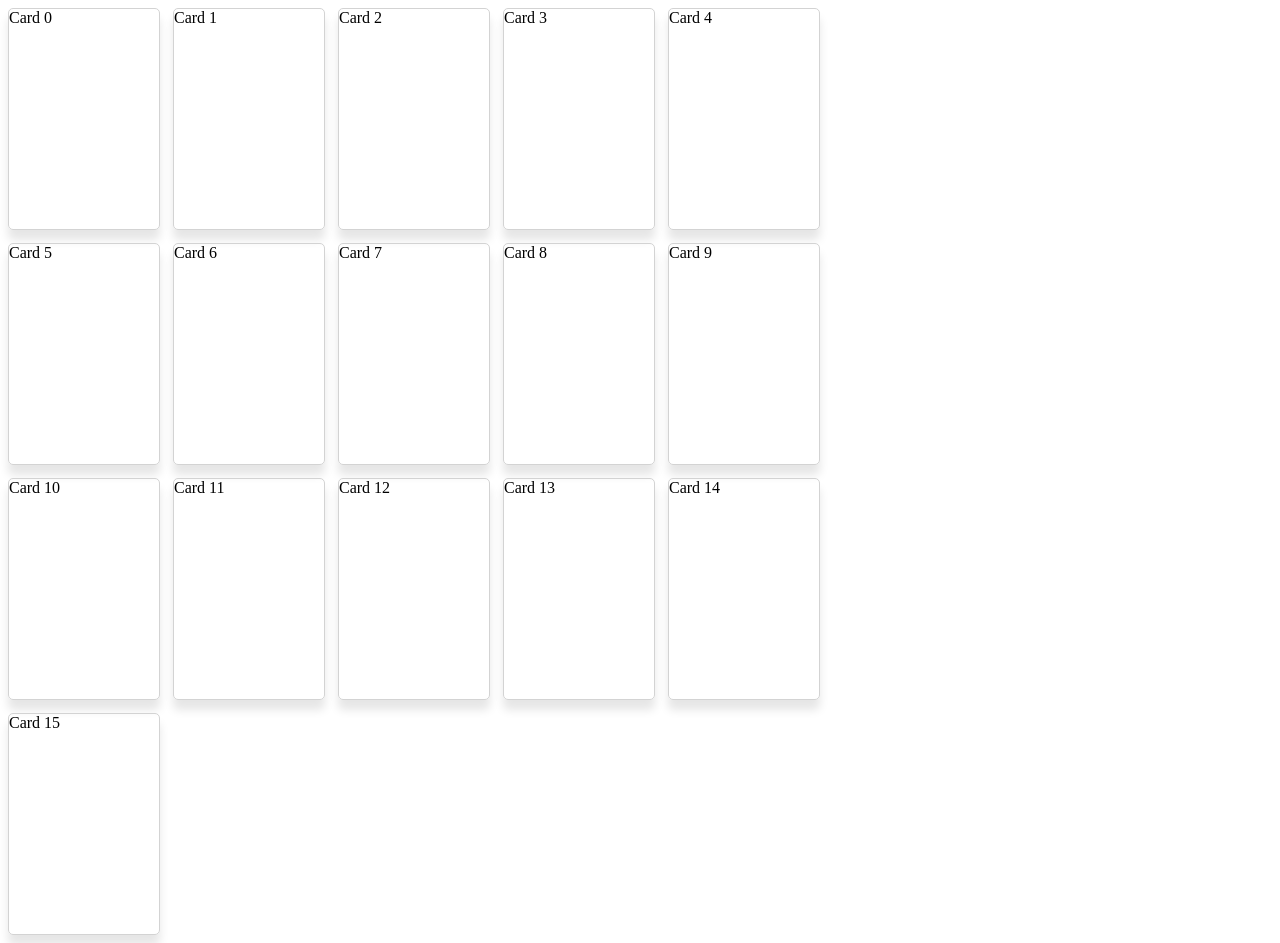
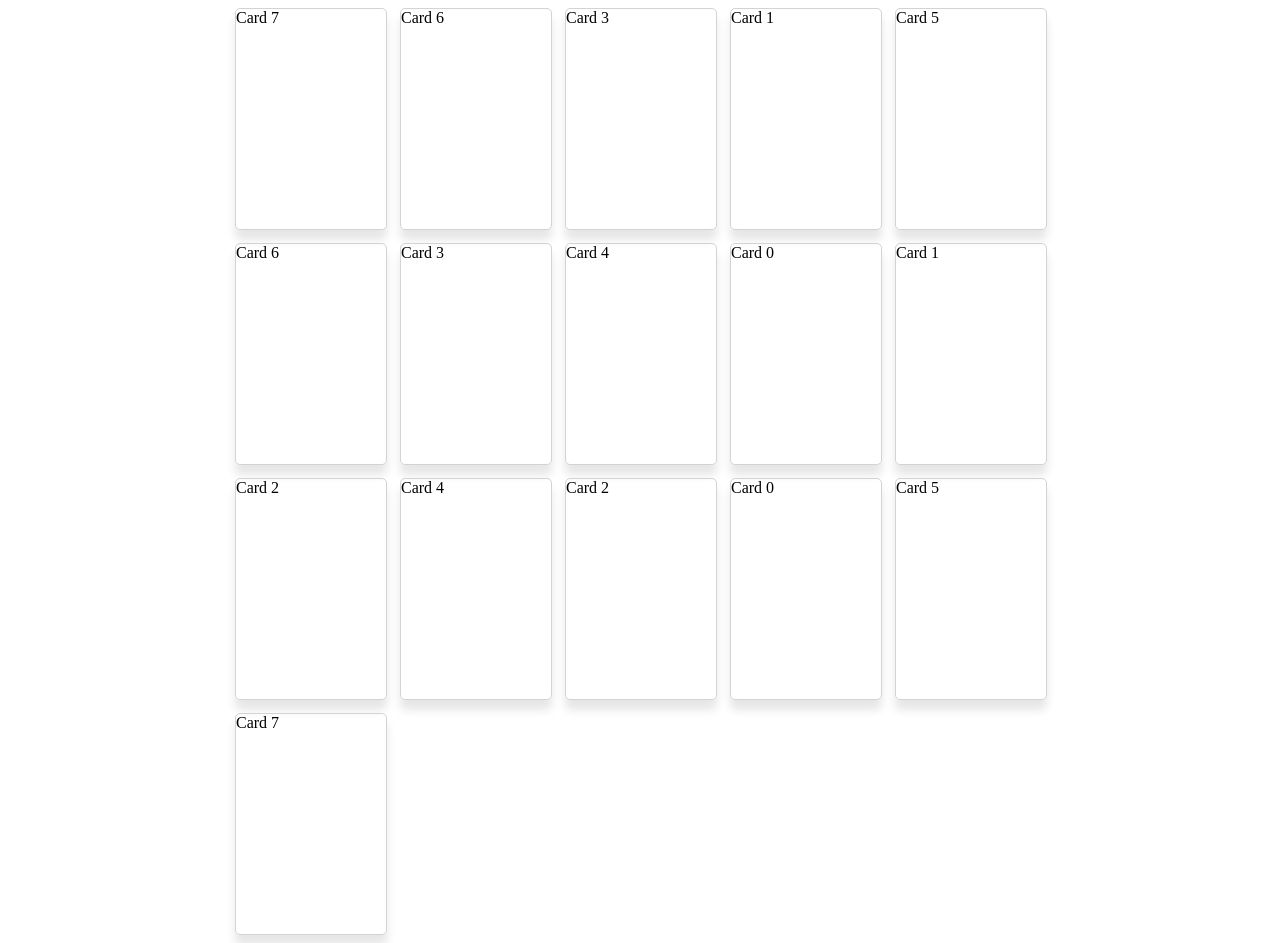
Before and after one commit to MaciejReimann/memory-game, a React (Create React App) app: page / in a window 1280 px wide. Built offline with nearby package versions, Linux system fonts and the light colour scheme; no server answers.

Commit message:
basic game logic implemented

```diff
--- a/package.json
+++ b/package.json
@@ -8,12 +8,14 @@
     "@testing-library/user-event": "^7.1.2",
     "@types/classnames": "^2.2.9",
     "@types/jest": "^25.1.0",
+    "@types/lodash": "^4.14.149",
     "@types/node": "^13.5.1",
     "@types/react": "^16.9.19",
     "@types/react-dom": "^16.9.5",
     "@types/socket.io-client": "^1.4.32",
     "@use-it/event-listener": "^0.1.3",
     "classnames": "^2.2.6",
+    "lodash": "^4.17.15",
     "node-sass": "^4.13.1",
     "react": "^16.12.0",
     "react-dom": "^16.12.0",
--- a/src/App.module.scss
+++ b/src/App.module.scss
@@ -1,38 +1,5 @@
-.App {
-  text-align: center;
+.wrapper {
+  display: flex;
+  justify-content: center;
+  align-items: center;
 }
-
-.App-logo {
-  height: 40vmin;
-  pointer-events: none;
-}
-
-@media (prefers-reduced-motion: no-preference) {
-  .App-logo {
-    animation: App-logo-spin infinite 20s linear;
-  }
-}
-
-.App-header {
-  background-color: #282c34;
-  min-height: 100vh;
-  display: flex;
-  flex-direction: column;
-  align-items: center;
-  justify-content: center;
-  font-size: calc(10px + 2vmin);
-  color: white;
-}
-
-.App-link {
-  color: #61dafb;
-}
-
-@keyframes App-logo-spin {
-  from {
-    transform: rotate(0deg);
-  }
-  to {
-    transform: rotate(360deg);
-  }
-}
--- a/src/App.tsx
+++ b/src/App.tsx
@@ -1,25 +1,27 @@
 import React from "react"
 import io from "socket.io-client"
 import styles from "./App.module.scss"
+import { MemoryGame } from "./momory-game/memory-game"
 import { Gameboard } from "./gameboard/Gameboard"
 
 function App() {
+  const game = new MemoryGame({ pairsCount: 8 })
   const socket = io.connect("https://memory-gamers.herokuapp.com")
   const onConnect = () => console.log("Socket connented: ", socket.connected)
   socket.on("connect", onConnect)
 
-  const game = {
-    selectCard: (id: any) => socket.emit("card selected", id),
-    onSelectCard: (cb: (id: any) => void) => {
-      socket.on("card selected", (id: any) => {
-        console.log("asdfsadf", id)
-        cb(id)
-      })
-    }
-  }
+  // const socket = {
+  //   selectCard: (id: any) => socket.emit("card selected", id),
+  //   onSelectCard: (cb: (id: any) => void) => {
+  //     socket.on("card selected", (id: any) => {
+  //       console.log("asdfsadf", id)
+  //       cb(id)
+  //     })
+  //   }
+  // }
   return (
-    <div className={styles["layout"]}>
-      <Gameboard game={game} />
+    <div className={styles["wrapper"]}>
+      <Gameboard socket={socket} game={game} />
     </div>
   )
 }
--- a/src/gameboard/Card.module.scss
+++ b/src/gameboard/Card.module.scss
@@ -14,6 +14,10 @@ $box-shadow: 10px;
     background-color: grey;
   }
 
+  &--cleared {
+    visibility: hidden;
+  }
+
   &:hover {
     cursor: pointer;
   }
--- a/src/gameboard/Card.tsx
+++ b/src/gameboard/Card.tsx
@@ -9,12 +9,14 @@ interface CardProps {
   id: CardId
   onClick: (id: number) => void
   isTurned: boolean
+  isCleared: boolean
 }
 
 export const Card: FunctionComponent<CardProps> = ({
   id,
   onClick,
   isTurned,
+  isCleared,
   ...props
 }) => {
   //   const [isClicked, setIsClicked] = useState<SetStateAction<null | boolean>>(
@@ -23,7 +25,10 @@ export const Card: FunctionComponent<CardProps> = ({
 
   return (
     <div
-      className={cx(styles.wrapper, { "wrapper--turned": isTurned })}
+      className={cx(styles.wrapper, {
+        "wrapper--turned": isTurned,
+        "wrapper--cleared": isCleared
+      })}
       onClick={() => {
         // setIsClicked(!isClicked)
         onClick(id)
--- a/src/gameboard/Gameboard.tsx
+++ b/src/gameboard/Gameboard.tsx
@@ -2,59 +2,58 @@ import React, { FunctionComponent, useState, useEffect } from "react"
 import useEventListener from "@use-it/event-listener"
 
 import styles from "./Gameboard.module.scss"
+import { MemoryGame } from "../momory-game/memory-game"
 import { Grid } from "./Grid"
 import { Card, CardId } from "./Card"
 
 const numberOfUniqueCards = 8
 
 interface GameboardProps {
-  game: any
+  socket: any
+  game: MemoryGame
 }
 
-export const Gameboard: FunctionComponent<GameboardProps> = ({ game }) => {
-  useEffect(() => {
-    game.onSelectCard(addTurnedCards)
-  })
-  const howManyCards = numberOfUniqueCards * 2
+export const Gameboard: FunctionComponent<GameboardProps> = ({
+  socket,
+  game
+}) => {
+  const [turnedCards, setTurnedCards] = useState<number[]>([])
+  const [clearedCards, setClearedCards] = useState<number[]>([])
 
-  function useArray(): [CardId[], (id: number) => void, (id: number) => void] {
-    const [turnedCardsIds, setTurnedCardId] = useState<CardId[]>([])
-    const addTurnedCards = (cardId: CardId) =>
-      setTurnedCardId([...turnedCardsIds, cardId])
+  const turnCard = (index: number) => {
+    game.selectByIndex(index)
 
-    const removeTurnedCard = (cardId: CardId) =>
-      setTurnedCardId(turnedCardsIds.filter(id => id != cardId))
+    const selectedIndexes = game.getSelectedIndexes()
+    setTurnedCards([...selectedIndexes])
 
-    return [turnedCardsIds, addTurnedCards, removeTurnedCard]
+    const clearedIndexes = game.getClearedIndexes()
+    setClearedCards([...clearedIndexes])
   }
 
-  const [turnedCardsIds, addTurnedCards, removeTurnedCard] = useArray()
+  const isCardTurned = (index: number) => turnedCards.includes(index)
+  const isCardCleared = (index: number) => clearedCards.includes(index)
 
-  const isCardTurned = (id: CardId) => turnedCardsIds.includes(id)
-
-  const oncCardClick = (id: CardId) => {
-    isCardTurned(id) ? removeTurnedCard(id) : addTurnedCards(id)
-    game.selectCard(id)
-    console.log(id)
+  const oncCardClick = (index: number) => {
+    if (isCardTurned(index)) return
+    turnCard(index)
   }
 
-  const cards = [...Array(howManyCards).keys()].map((_, i) => (
-    <Card id={i} onClick={oncCardClick} key={i} isTurned={isCardTurned(i)} />
-  ))
-  // create2DArray(3, 5, (x, y) => <Card id={[x, y]} onClick={}/>)
-
-  return <div className={styles.wrapper}>{cards}</div>
+  return (
+    <div className={styles.wrapper}>
+      {game.getIds().map((id, index) => {
+        return (
+          <Card
+            id={id}
+            onClick={() => oncCardClick(index)}
+            key={id.toString().concat(index.toString())}
+            isTurned={isCardTurned(index)}
+            isCleared={isCardCleared(index)}
+          />
+        )
+      })}
+    </div>
+  )
 }
-
-// export function create2DArray(
-//   rows: number,
-//   columns: number,
-//   fromIndexes: (x: number, y: number, args?: any[]) => any
-// ) {
-//   return [...Array(rows).keys()].map(row =>
-//     [...Array(columns).keys()].map(column => fromIndexes(row, column))
-//   )
-// }
 
 // const useMouseMove = () => {
 //   const [coords, setCoords] = useState([0, 0])
@@ -67,3 +66,14 @@ export const Gameboard: FunctionComponent<GameboardProps> = ({ game }) => {
 
 //   return coords
 // }
+
+// function useArray(): [CardId[], (id: number) => void, (id: number) => void] {
+//   const [turnedCardsIds, setTurnedCardId] = useState<CardId[]>([])
+//   const addTurnedCards = (cardId: CardId) =>
+//     setTurnedCardId([...turnedCardsIds, cardId])
+
+//   const removeTurnedCard = (cardId: CardId) =>
+//     setTurnedCardId(turnedCardsIds.filter(id => id !== cardId))
+
+//   return [turnedCardsIds, addTurnedCards, removeTurnedCard]
+// }
--- /dev/null
+++ b/src/momory-game/memory-game.ts
@@ -0,0 +1,77 @@
+import { shuffle } from "lodash"
+
+export type CardId = number
+export type Player = string
+
+export type MemoryGameConfig = {
+  pairsCount: number
+}
+
+export class MemoryGame {
+  readonly ids: CardId[]
+  readonly players: Player[]
+  selectedIndexes: number[] = []
+  clearedIndexes: number[] = []
+
+  constructor(readonly config: MemoryGameConfig) {
+    this.ids = getShuflfedPairedIds(this.config.pairsCount)
+    this.players = ["Me"]
+  }
+
+  getIds(): CardId[] {
+    return this.ids
+  }
+
+  selectByIndex(index: number) {
+    if (this.isMatchingWithSelected(index)) this.addToClearedIndexes(index)
+    if (this.selectedIndexes.length === 2) this.selectedIndexes = []
+    this.selectedIndexes.push(index)
+  }
+
+  getSelectedIndexes(): number[] {
+    return this.selectedIndexes
+  }
+
+  addToClearedIndexes(index: number) {
+    const pair = this.getPairByIndex(index)
+    this.clearedIndexes.push(...pair)
+  }
+
+  getClearedIndexes(): number[] {
+    return this.clearedIndexes
+  }
+
+  private getPairByIndex(index: number): number[] {
+    let pairOfIndexes: number[] = []
+    const searchedId = this.ids[index]
+    this.ids.forEach((id, i) => {
+      if (id === searchedId) pairOfIndexes.push(i)
+    })
+    return pairOfIndexes
+  }
+
+  private isMatchingWithSelected(index: number) {
+    return this.getIdsOfSelected().includes(this.ids[index])
+  }
+
+  private getIdsOfSelected() {
+    return this.selectedIndexes.map(i => this.ids[i])
+  }
+}
+
+////////////////////////////////////////////////////////////////
+function getShuflfedPairedIds(howMany: number): CardId[] {
+  return shuffle(getPairedIds(howMany))
+}
+
+function getPairedIds(howMany: number): CardId[] {
+  return [...getIds(howMany), ...getIds(howMany)]
+}
+
+function getIds(howMany: number): CardId[] {
+  return [...Array(howMany).keys()].map((_, i) => i)
+}
+
+export const memoryGameConfig = {
+  pairsCount: 8
+}
```
Also changed, not shown: 1 other file (tests, documents, lock files or other folders).
